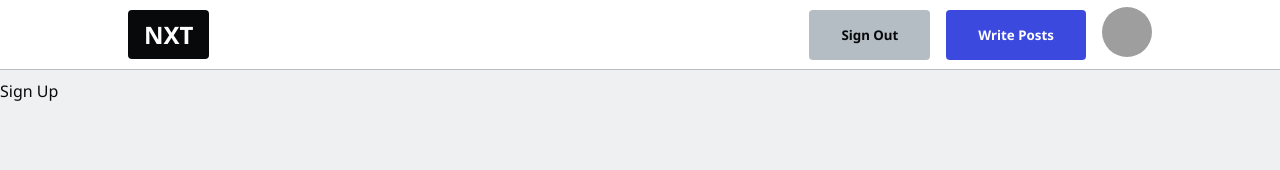
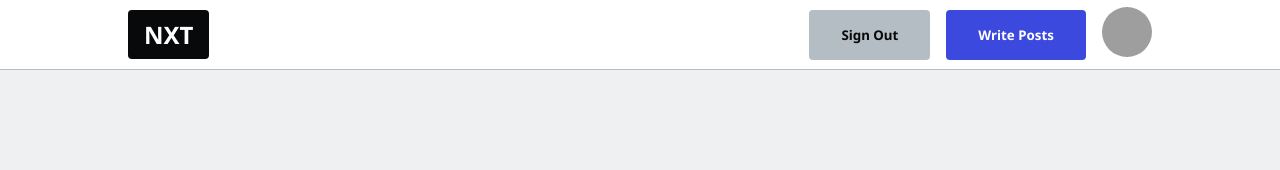
Before and after one commit to abdealijaroli/firenext, a Next.js app: page /enter in a window 1280 px wide. Shown: the top 170 px of the page. Built offline with nearby package versions, Linux system fonts and the light colour scheme; grey boxes are pictures that could not be loaded.

Commit message:
initiialized google auth

```diff
--- a/lib/firebase.js
+++ b/lib/firebase.js
@@ -18,5 +18,7 @@ if (!firebase.apps.length) {
 }
 
 export const auth = firebase.auth();
+export const googleAuthProvider = new firebase.auth.GoogleAuthProvider();
+
 export const firestore = firebase.firestore();
 export const storage = firebase.storage();
--- a/pages/enter.js
+++ b/pages/enter.js
@@ -1,7 +1,28 @@
+import { auth } from "../lib/firebase";
+
 export default function Enter() {
+   const user = null;
+   const username = null;
+
    return (
-      <div>
-         Sign Up
-      </div>
+      <main>
+         {user ?
+            !username ? <UsernameForm/> : <SignOutButton/>
+         :
+         <SignInButton/>
+         }
+      </main>
    );
 }
+
+function  SignInButton() {
+   const signInButton = async () => {
+      await auth.signInWithPopup(googleAuthProvider);
+   }
+}
+function SignOutButton() {
+
+}
+function UsernameForm() {
+
+}
```
